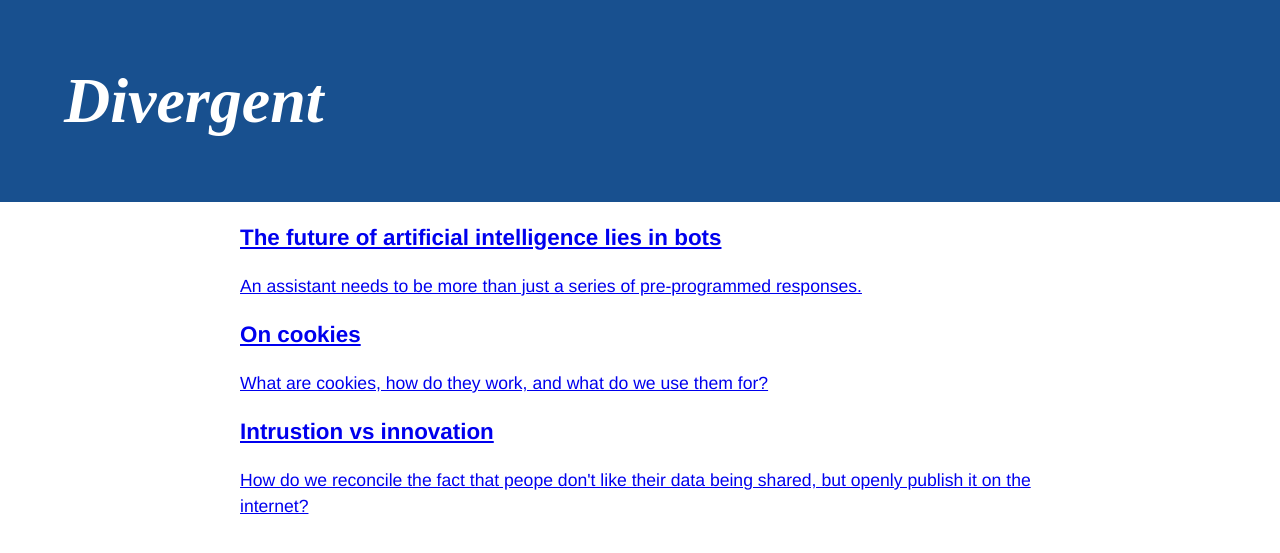
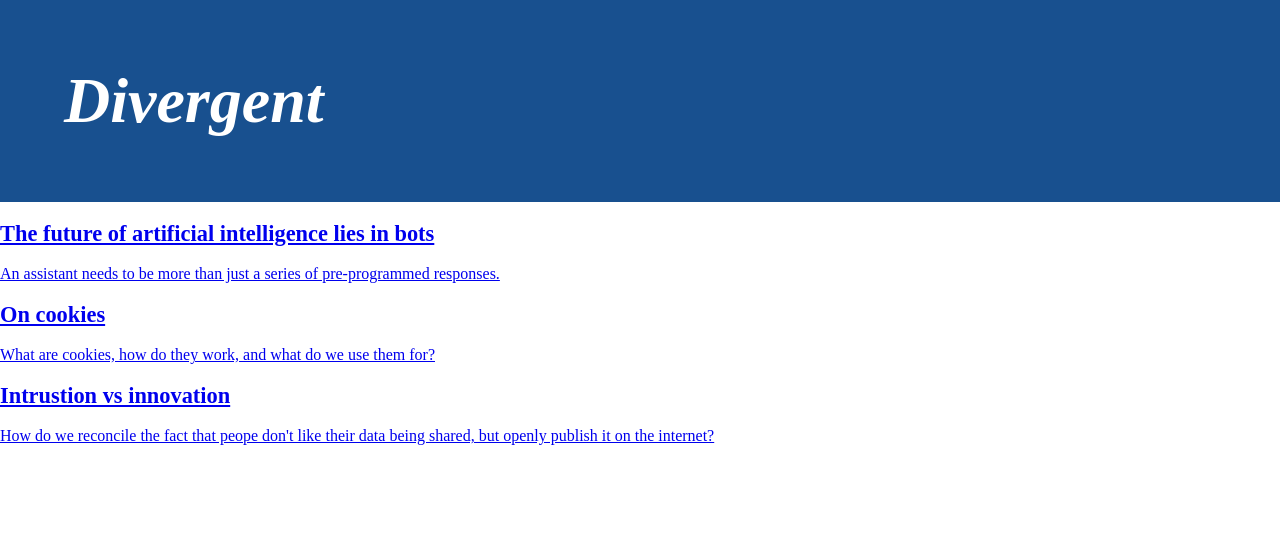
Before and after one commit to alistairdent/alistairdent.github.io, a Jekyll site: the page built from index.html, in a window 1280 px wide. Shown: the top 553 px of the page. Built offline with Jekyll 4.4.1, drawn with Linux system fonts in a browser that asks for light colours.

Commit message:
Update default.html

```diff
--- a/_layouts/default.html
+++ b/_layouts/default.html
@@ -81,7 +81,7 @@
 				{{ site.name }}
 			</a>
 
-			<div class="container">
+			<div class="temp-content">
 				{{ content }}
 			</div>
 		</body>
```
